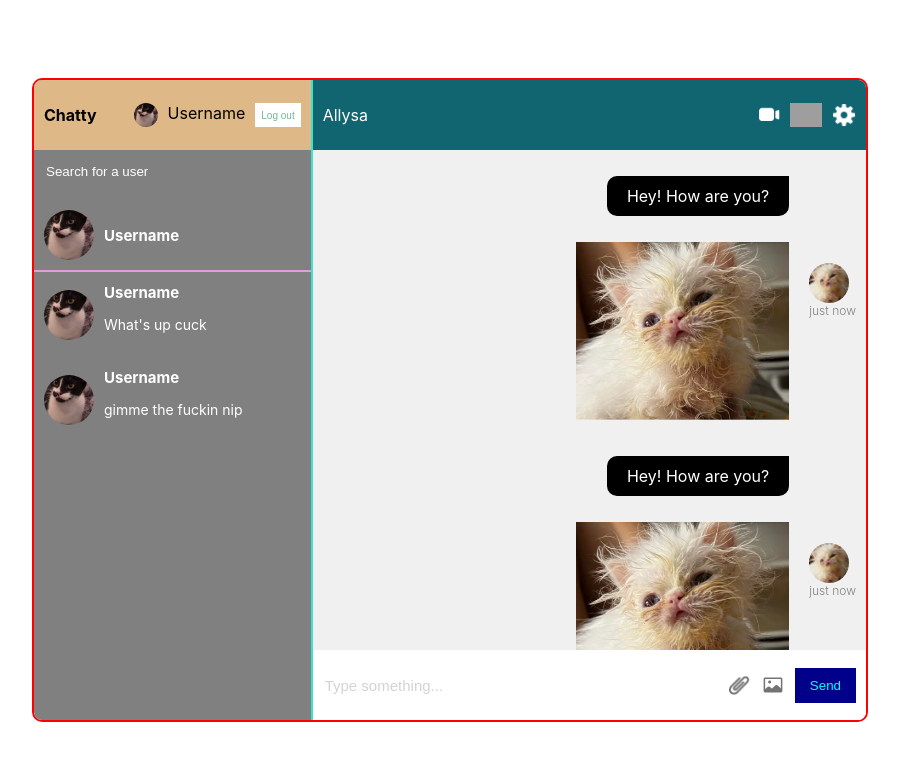
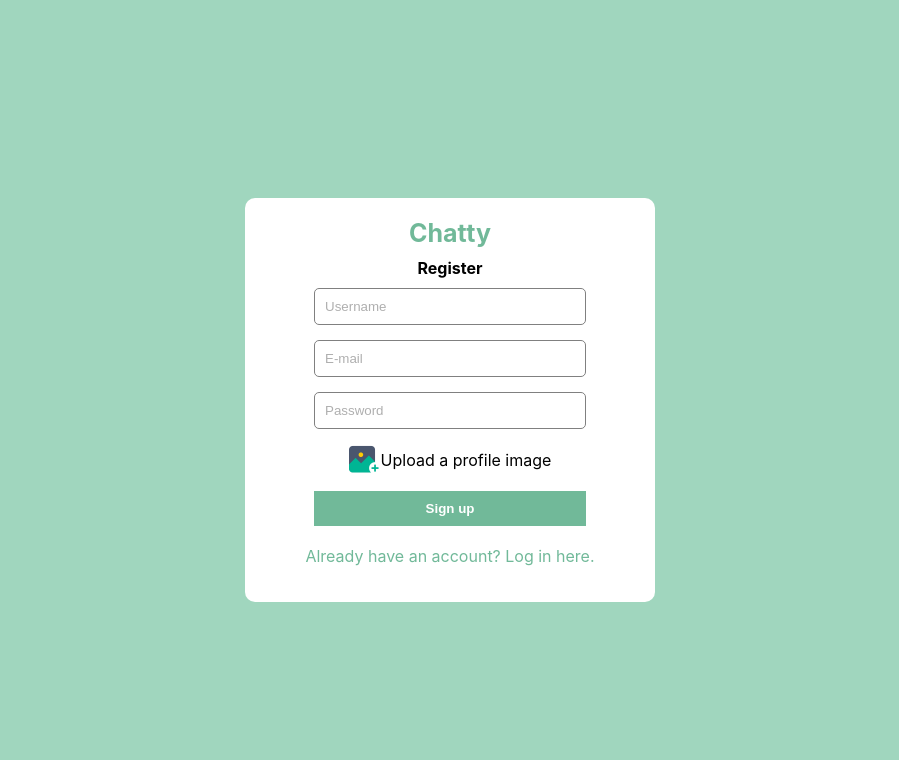
Before and after one commit to allysanfoot/Chatty, a React (Create React App) app: page / in a window 1280 px wide. Shown: the top 760 px of the page, without its empty margins (190-1089 px from the left). Built offline with nearby package versions, Linux system fonts and the light colour scheme; grey boxes are pictures that could not be loaded.

Commit message:
adding firebase

```diff
--- a/package.json
+++ b/package.json
@@ -6,6 +6,7 @@
     "@testing-library/jest-dom": "^5.17.0",
     "@testing-library/react": "^13.4.0",
     "@testing-library/user-event": "^13.5.0",
+    "firebase": "^10.7.1",
     "react": "^18.2.0",
     "react-dom": "^18.2.0",
     "react-scripts": "5.0.1",
--- a/src/App.js
+++ b/src/App.js
@@ -6,7 +6,7 @@ import Home from './pages/Home';
 
 function App() {
   return (
-    <Home/>
+    <Register/>
   );
 }
 
--- /dev/null
+++ b/src/firebase.js
@@ -0,0 +1,18 @@
+import { initializeApp } from "firebase/app";
+import { getAuth } from "firebase/auth";
+import { getAnalytics } from "firebase/analytics";
+
+const firebaseConfig = {
+    apiKey: "AIzaSyCxnyzEHqasUyGmi_SMprUClbWLb2DUsOM",
+    authDomain: "chatty-ef503.firebaseapp.com",
+    projectId: "chatty-ef503",
+    storageBucket: "chatty-ef503.appspot.com",
+    messagingSenderId: "554971132605",
+    appId: "1:554971132605:web:71f03cb844d661050dbdd4",
+    measurementId: "G-4MHE5ET16Q"
+};
+
+// Initialize Firebase
+export const app = initializeApp(firebaseConfig);
+export const auth = getAuth()
+const analytics = getAnalytics(app);
--- a/src/pages/Register.jsx
+++ b/src/pages/Register.jsx
@@ -1,13 +1,34 @@
-import React from 'react'
+import React, { useState } from 'react'
 import AddImage from '../img/add-profile.png'
+import { createUserWithEmailAndPassword } from "firebase/auth";
+import { auth } from "../firebase";
 
 const Register = () => {
+  const [err, setErr] = useState(false);
+
+  const handleSubmit = async (e) => {
+
+    // Prevents the page from refreshing
+    e.preventDefault()
+    const displayName = e.target[0].value
+    const email = e.target[1].value
+    const password = e.target[2].value
+    const file = e.target[3 ].files[0]
+
+    try {
+      const response = await createUserWithEmailAndPassword(auth, email, password);
+
+    } catch (error) {
+      setErr(true);
+    }
+  };
+
   return (
     <div className='formContainer'>
         <div className='formWrapper'>
             <span className='logo'>Chatty</span>
             <span className='title'>Register</span>
-            <form>
+            <form onSubmit={handleSubmit}>
                 <input type='text' placeholder='Username'></input>
                 <input type='email' placeholder='E-mail'></input>
                 <input type='password' placeholder='Password'></input>
@@ -17,6 +38,7 @@ const Register = () => {
                   <span>Upload a profile image</span>
                 </label>
                 <button>Sign up</button>
+                {err && <span className='error'>Something went wrong!</span> }
             </form>
             <p>Already have an account? Log in here.</p>
         </div>
```
Also changed, not shown: 1 other file (tests, documents, lock files or other folders).
